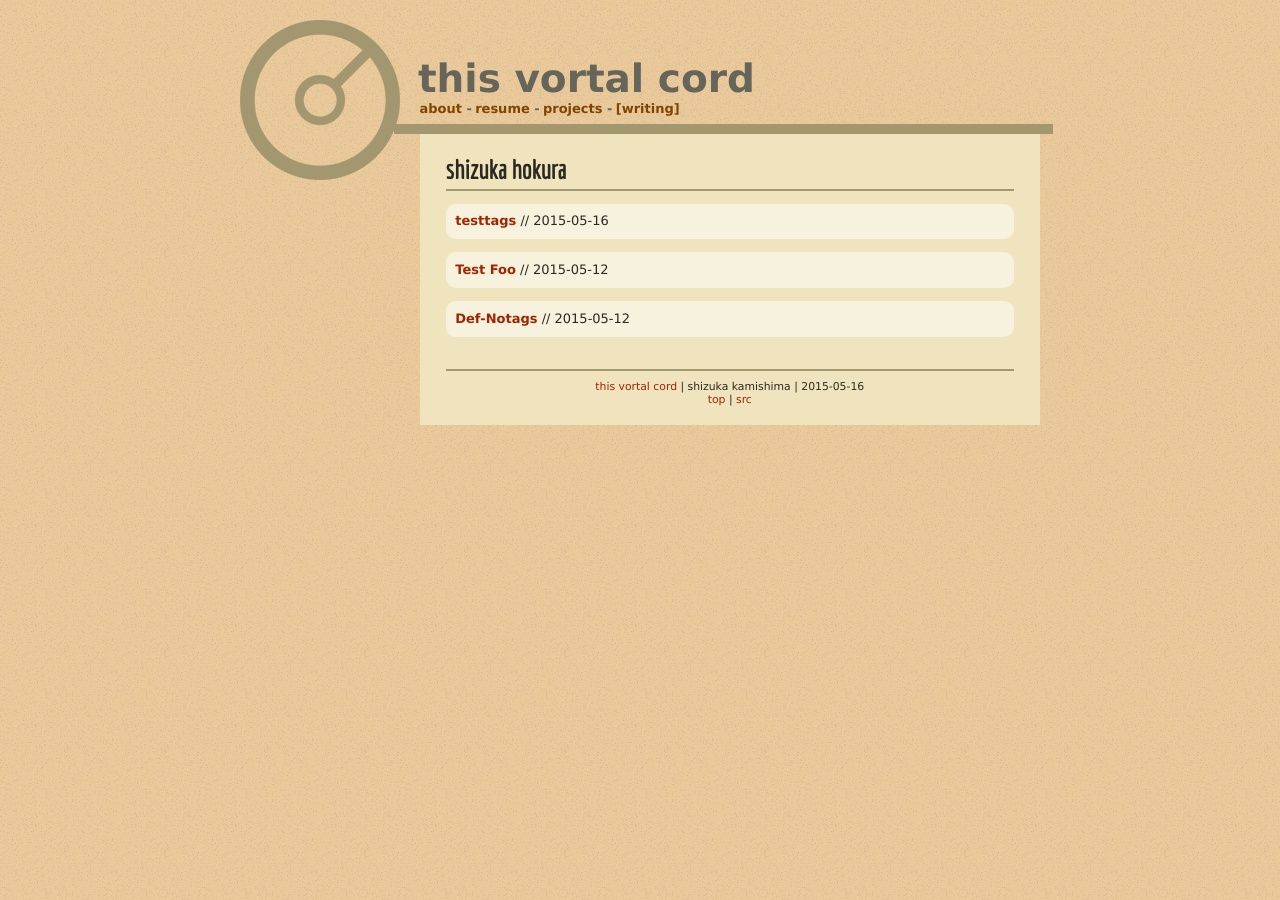
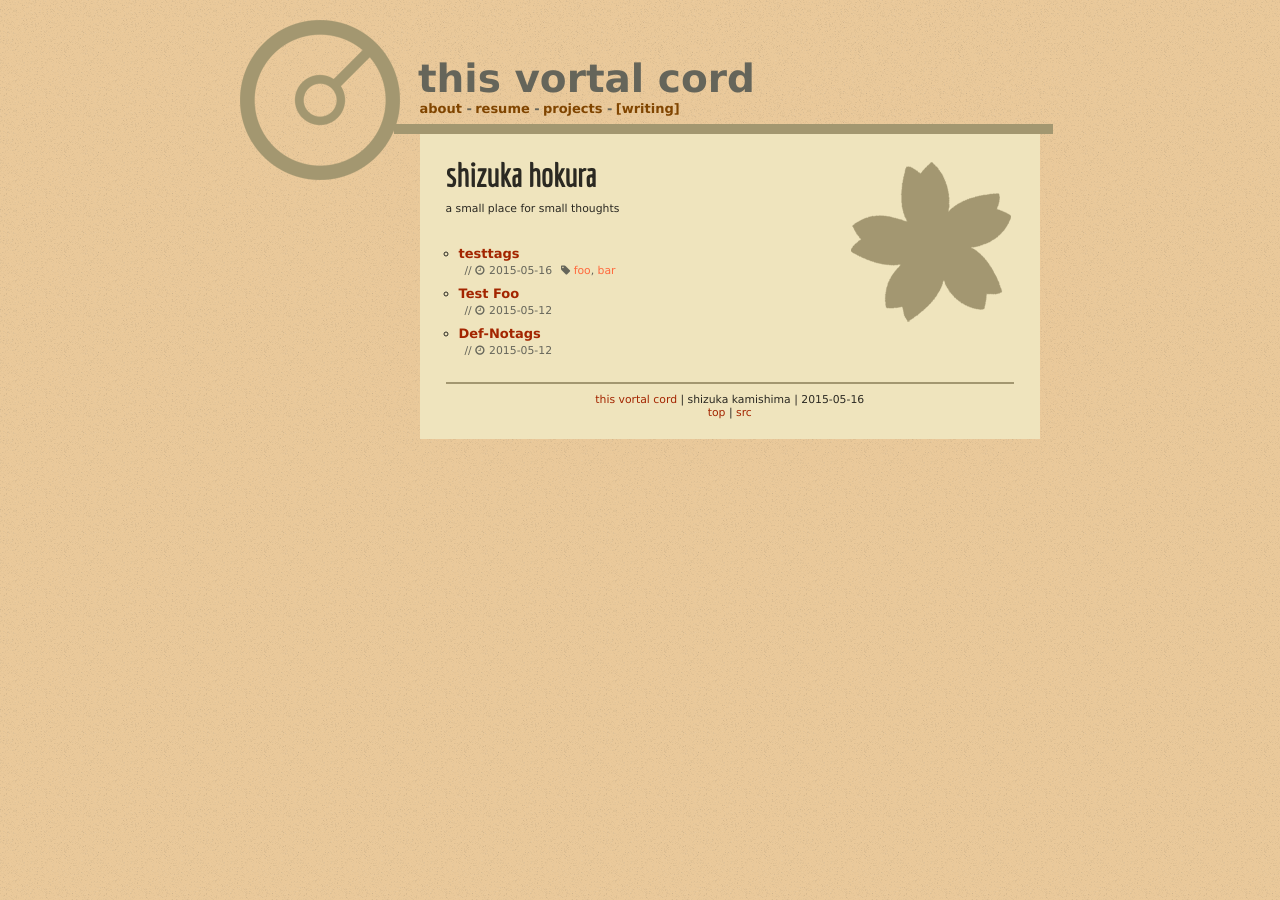
Before and after one commit to shizuka/shizuka.github.io, a Jekyll site: the page built from index-writing-blog.md, in a window 1280 px wide. Built offline with Jekyll 4.4.1, drawn with Linux system fonts in a browser that asks for light colours; nearby versions of some CDN libraries; some web fonts are replaced.

Commit message:
blog index styling

```diff
--- /dev/null
+++ b/assets/lit/blog.scss
@@ -0,0 +1,33 @@
+---
+---
+/*
+ * This Vortal Cord - Shizuka Hokura Styles
+ * Shizuka Kamishima - 2015-05-16
+ */
+
+@import 'colors';
+
+@import '/assets/lit/libindex.css';
+
+#contentwrapper article > section > h1 {
+  font-size: 2.5em;
+}
+
+.postindex {
+  margin-top: 1em;
+  ul {
+    li {
+      list-style-type: circle;
+    }
+  }
+}
+
+.postinfo {
+  display: block;
+  margin-top: -0.5em;
+
+  .tags {
+    padding: 0;
+    padding-left: 0.5em;
+  }
+}
--- a/assets/lit/libindex.scss
+++ b/assets/lit/libindex.scss
@@ -115,10 +115,10 @@
 
   .tags {
     display: inline;
+    padding-left: 0.5em;
 
     &:before {
       font-family: FontAwesome;
-      padding-right: 0.5ex;
       content: "\f02b";
     }
 
--- a/index-writing-blog.md
+++ b/index-writing-blog.md
@@ -3,16 +3,34 @@ title: Shizuka Hokura
 layout: index
 yahLit: true
 css:
-- /assets/lit/libindex.css
+- /assets/lit/blog.css
 permalink: /writing/blog/
 ---
 
+![sakura flower](/assets/lit/icon-sakura_x160.png){: .noborder}
+{: .floatright}
+
 # shizuka hokura
 
-<div class="libindex">
+a small place for small thoughts
+{: style="font-size: smaller"}
+
+<div class="postindex">
 <ul>
-{% for post in site.posts %}
-<li><a href="{{post.url}}" class="postlink">{{post.title}}</a> // {{post.date | date: "%F"}}</li>
-{% endfor %}
-</ul>
+    {% for post in site.posts %}
+    <li>
+      <a class="postlink" href="{{post.url}}">{{post.title}}</a>
+      <span class="postinfo">
+        // <span class="date">{{post.date | date: "%F"}}</span>
+        {% if post.tags != empty %}
+        <ul class="tags">
+          {% for tag in post.tags %}
+          <li><a href="/writing/blog/tags/#{{tag}}">{{ tag }}</a></li>
+          {% endfor %}
+        </ul>
+        {% endif %}
+      </span>
+    </li>
+    {% endfor %}
+  </ul>
 </div>
```
Also changed, not shown: assets/lit/icon-sakura_x160.png (added).
